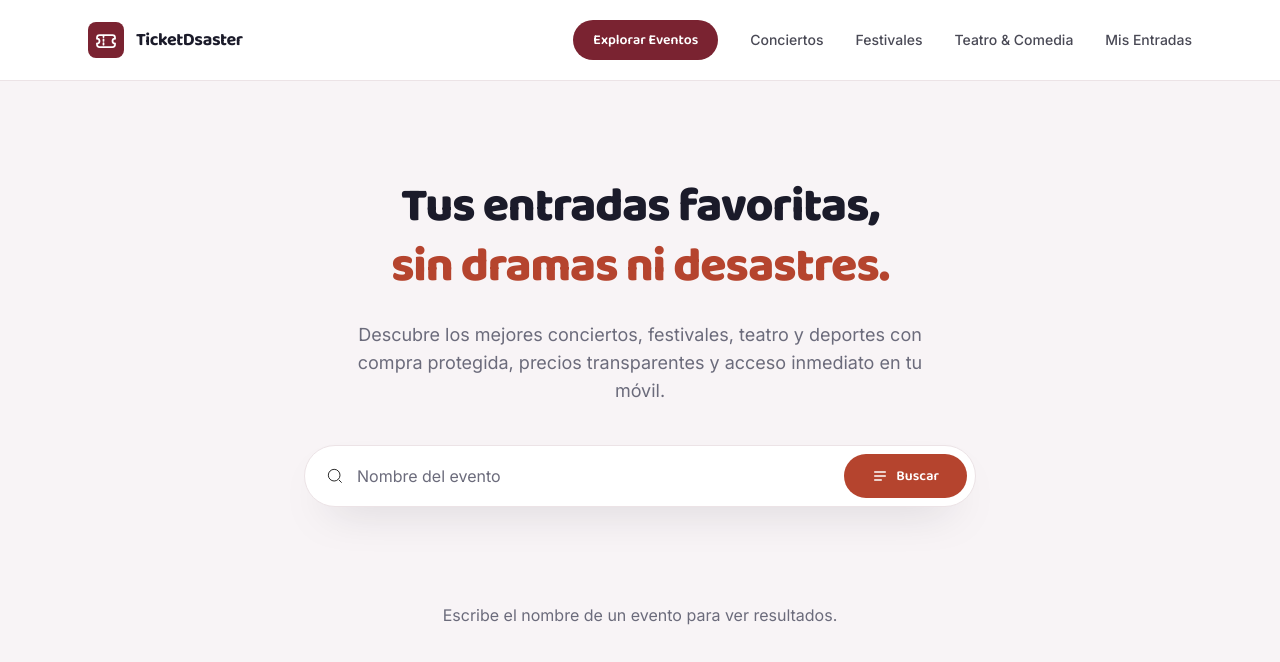
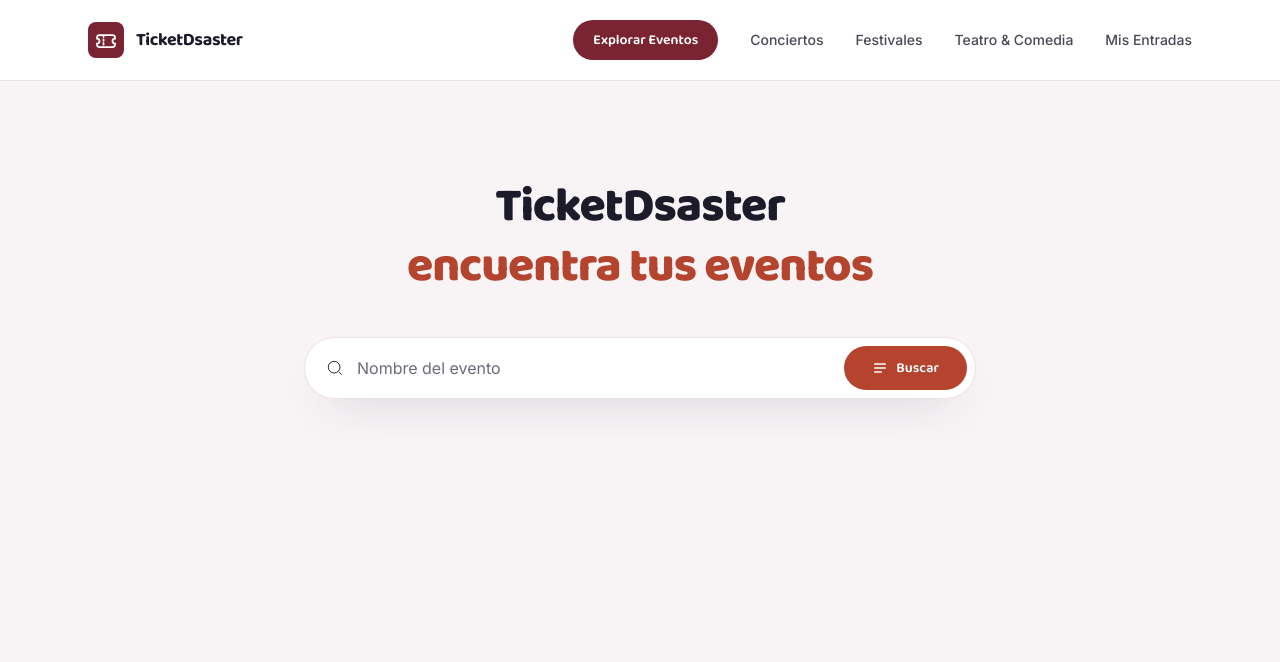
Before and after one commit to DSaster-Error200-LLC/DSaster-Front, a Next.js app in the folder src/dsaster-front/: page / in a window 1280 px wide. Shown: the top 662 px of the page. Built offline with nearby package versions, Linux system fonts and the light colour scheme.

Commit message:
feat: refactor event search logic

```diff
--- a/src/dsaster-front/app/components/EventList.tsx
+++ b/src/dsaster-front/app/components/EventList.tsx
@@ -3,22 +3,13 @@ import EventRow from "@/app/components/EventRow";
 
 interface EventListProps {
   readonly events: readonly EventPreview[];
+  readonly searchedName: string;
 }
 
-export default function EventList({ events }: Readonly<EventListProps>) {
-  if (events.length === 0) {
-    return (
-      <section
-        aria-label="Resultados de eventos"
-        className="mx-auto max-w-4xl px-6 py-20 text-center"
-      >
-        <p className="text-lg text-brand-muted">
-          No se encontraron eventos para mostrar.
-        </p>
-      </section>
-    );
-  }
-
+export default function EventList({
+  events,
+  searchedName,
+}: Readonly<EventListProps>) {
   return (
     <section
       aria-labelledby="events-heading"
@@ -31,11 +22,16 @@ export default function EventList({ events }: Readonly<EventListProps>) {
         >
           Próximos Eventos
         </h2>
-        <span className="text-sm font-medium text-brand-muted">
-          {events.length} {events.length === 1 ? "evento" : "eventos"}
+        <span className="text-sm font-medium text-orange-700">
+          {`${events.length} ${events.length === 1 ? "evento" : "eventos"} para la búsqueda "${searchedName}"`}{" "}
         </span>
       </div>
 
+      {events.length === 0 ? (
+        <p className="text-lg text-brand-muted">
+          No se encontraron eventos para mostrar.
+        </p>
+      ) : (
         <ul className="divide-y divide-brand-border">
           {events.map((event) => (
             <li key={event.id}>
@@ -43,6 +39,7 @@ export default function EventList({ events }: Readonly<EventListProps>) {
             </li>
           ))}
         </ul>
+      )}
     </section>
   );
 }
--- a/src/dsaster-front/app/components/EventSearch.tsx
+++ b/src/dsaster-front/app/components/EventSearch.tsx
@@ -15,6 +15,7 @@ type SearchState =
 
 export default function EventSearch() {
   const [query, setQuery] = useState("");
+  const [searchedName, setSearchedName] = useState("");
   const [state, setState] = useState<SearchState>({ status: "idle" });
   const requestControllerRef = useRef<AbortController | null>(null);
 
@@ -37,6 +38,7 @@ export default function EventSearch() {
 
   const handleSearch = () => {
     const name = query.trim();
+    setSearchedName(name);
     if (name) {
       findEvents(name);
     }
@@ -49,8 +51,6 @@ export default function EventSearch() {
     [],
   );
 
-  const hasQuery = query.trim().length > 0;
-
   return (
     <>
       <Hero
@@ -59,11 +59,6 @@ export default function EventSearch() {
         onSearch={handleSearch}
       />
       <div aria-live="polite" aria-busy={state.status === "loading"}>
-        {state.status === "idle" && !hasQuery && (
-          <p className="px-6 pb-8 text-center text-brand-muted">
-            Escribe el nombre de un evento para ver resultados.
-          </p>
-        )}
         {state.status === "loading" && (
           <p className="px-6 pb-8 text-center text-brand-muted">
             Buscando eventos...
@@ -71,18 +66,14 @@ export default function EventSearch() {
         )}
         {state.status === "error" && (
           <p role="alert" className="px-6 pb-8 text-center text-brand-rust">
-            <span>No fue posible buscar eventos. Inténtalo de nuevo.</span>
-            <button
-              type="button"
-              onClick={handleSearch}
-              className="ml-2 font-semibold underline"
-            >
-              Reintentar
-            </button>
+            No fue posible buscar eventos. Inténtalo de nuevo.
           </p>
         )}
-        {(state.status === "success" || state.status === "missing") && (
-          <EventList events={state.status === "success" ? state.events : []} />
+        {state.status === "success" && (
+          <EventList
+            events={state.status === "success" ? state.events : []}
+            searchedName={searchedName}
+          />
         )}
       </div>
     </>
--- a/src/dsaster-front/app/components/Hero.tsx
+++ b/src/dsaster-front/app/components/Hero.tsx
@@ -16,16 +16,10 @@ export default function Hero({
   return (
     <section className="mx-auto max-w-4xl px-6 py-24 text-center">
       <h1 className="font-display text-4xl font-extrabold leading-tight tracking-tight text-brand-ink sm:text-5xl">
-        Tus entradas favoritas,
+        TicketDsaster
         <br />
-        <span className="text-brand-rust">sin dramas ni desastres.</span>
+        <span className="text-brand-rust">encuentra tus eventos</span>
       </h1>
-
-      <p className="mx-auto mt-6 max-w-xl text-base text-brand-muted sm:text-lg">
-        Descubre los mejores conciertos, festivales, teatro y deportes con
-        compra protegida, precios transparentes y acceso inmediato en tu móvil.
-      </p>
-
       <form
         role="search"
         onSubmit={(event) => {
--- a/src/dsaster-front/app/lib/get-search-events.ts
+++ b/src/dsaster-front/app/lib/get-search-events.ts
@@ -1,9 +1,8 @@
-import { isAxiosError } from "axios";
 import { eventsControllerFind, type EventPreview } from "@/api/search";
 
 export type { EventPreview };
 export type SearchEventsResult =
-  | { readonly status: "missing" | "error" }
+  | { readonly status: "error" }
   | { readonly status: "success"; readonly events: readonly EventPreview[] };
 
 export async function searchEvents(
@@ -13,10 +12,9 @@ export async function searchEvents(
   try {
     const events = await eventsControllerFind({ name }, { signal });
     return { status: "success", events };
-  } catch (error) {
-    const status = isAxiosError(error) ? error.response?.status : undefined;
+  } catch {
     return {
-      status: status === 400 || status === 404 ? "missing" : "error",
+      status: "error",
     };
   }
 }
```
Also changed, not shown: 1 other file (tests, documents, lock files or other folders). Lines whose indentation alone changed are shown as unchanged.
